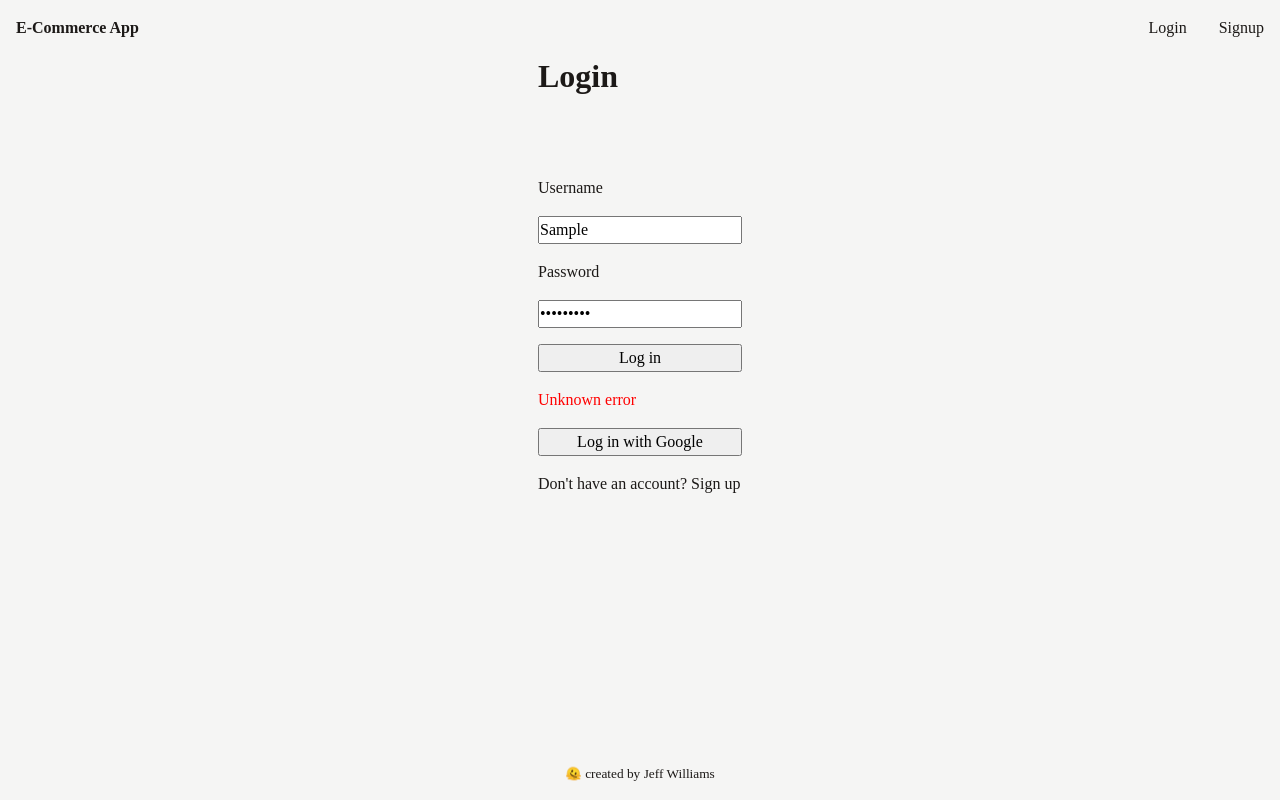
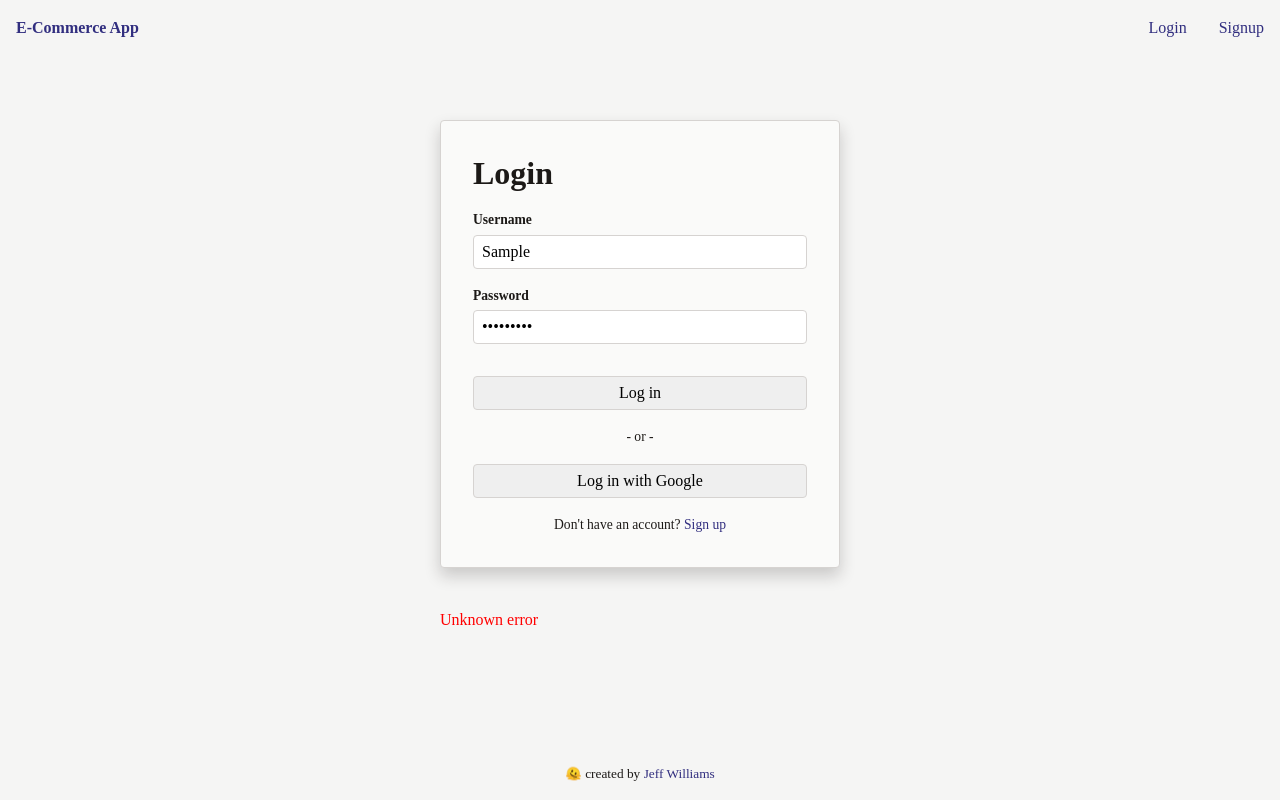
Before and after one commit to orphandeity/ecommerce-app, a React (Vite) app in the folder client/: page /login in a window 1280 px wide. Both pictures are taken after typing "Sample", "Sample123" into the empty fields and a click on the button "Log in". Built offline with nearby package versions, Linux system fonts and the light colour scheme; no server answers; a web font is replaced by a local one.

Commit message:
adds login + signup styles

```diff
--- a/client/src/routes/Login.jsx
+++ b/client/src/routes/Login.jsx
@@ -7,6 +7,8 @@ import {
 } from "react-router-dom";
 import { login } from "../lib/auth";
 import GoogleLogin from "../components/GoogleLogin";
+
+import styles from "../styles/auth.module.css";
 
 export const action =
   (queryClient) =>
@@ -32,45 +34,42 @@ export default function Login() {
 
   let actionData = useActionData();
 
-  const formStyles = {
-    display: "flex",
-    flexDirection: "column",
-    gap: "1rem",
-    marginTop: "4rem",
-  };
-
   return (
-    <div
-      style={{
-        display: "grid",
-        placeItems: "center",
-      }}
-    >
-      <div
-        style={{
-          display: "grid",
-          justifyContent: "center",
-          gap: "1rem",
-        }}
-      >
+    <div className={styles.wrapper}>
+      <div className={styles.card}>
         <h1>Login</h1>
-        <Form method="post" replace style={formStyles}>
-          <label>Username</label>
-          <input name="username" type="text" min={3} max={20} required />
-          <label>Password</label>
-          <input name="password" type="password" pattern="\w{8, 20}" required />
+        <Form method="post" replace className={styles.form}>
+          <div className={styles.inputGroup}>
+            <div className={styles.input}>
+              <label>Username</label>
+              <input name="username" type="text" min={3} max={20} required />
+            </div>
+            <div className={styles.input}>
+              <label>Password</label>
+              <input
+                name="password"
+                type="password"
+                pattern="\w{8, 20}"
+                required
+              />
+            </div>
+          </div>
           <button type="submit" disabled={isLoggingIn}>
             {isLoggingIn ? "Logging in..." : "Log in"}
           </button>
-          {actionData && actionData.error ? (
-            <p style={{ color: "red" }}>{actionData.error}</p>
-          ) : null}
         </Form>
+
+        <p>- or -</p>
+
         <GoogleLogin />
+
         <p>
           Don&apos;t have an account? <Link to="/signup">Sign up</Link>
         </p>
       </div>
+      {actionData && actionData.error ? (
+        <p className={styles.error}>{actionData.error}</p>
+      ) : null}
     </div>
   );
 }
--- a/client/src/routes/Signup.jsx
+++ b/client/src/routes/Signup.jsx
@@ -6,6 +6,8 @@ import {
   redirect,
 } from "react-router-dom";
 import { register } from "../lib/auth";
+
+import styles from "../styles/auth.module.css";
 
 export const action =
   (queryClient) =>
@@ -29,35 +31,32 @@ export default function Signup() {
 
   let actionData = useActionData();
 
-  const formStyles = {
-    display: "flex",
-    flexDirection: "column",
-    gap: "1rem",
-    marginTop: "4rem",
-  };
-
   return (
-    <div
-      style={{ display: "grid", placeItems: "center", gap: "var(--padding)" }}
-    >
-      <Form method="post" replace style={formStyles}>
+    <div className={styles.wrapper}>
+      <div className={styles.card}>
         <h1>Sign up</h1>
-        <label>
-          Username: <input name="username" type="text" />
-        </label>
-        <label>
-          Password: <input name="password" type="password" />
-        </label>
+        <Form method="post" replace className={styles.form}>
+          <div className={styles.inputGroup}>
+            <div className={styles.input}>
+              <label>Username</label>
+              <input name="username" type="text" />
+            </div>
+            <div className={styles.input}>
+              <label>Password:</label>
+              <input name="password" type="password" />
+            </div>
+          </div>
           <button type="submit" disabled={isSigningUp}>
             {isSigningUp ? "Signing up..." : "Sign up"}
           </button>
-        {actionData && actionData.error ? (
-          <p style={{ color: "red" }}>{actionData.error}</p>
-        ) : null}
         </Form>
         <p>
           Already have an account? <Link to="/login">Log in</Link>
         </p>
       </div>
+      {actionData && actionData.error ? (
+        <p className={styles.error}>{actionData.error}</p>
+      ) : null}
+    </div>
   );
 }
--- /dev/null
+++ b/client/src/styles/auth.module.css
@@ -0,0 +1,44 @@
+.wrapper {
+  display: grid;
+  place-content: center;
+}
+
+.card {
+  width: 400px;
+  margin-top: 4rem;
+  padding: 2rem;
+  border: 1px solid var(--border-color);
+  border-radius: var(--border-radius);
+  background-color: var(--background-secondary-color);
+  box-shadow: var(--shadow);
+  display: grid;
+  gap: var(--padding);
+}
+
+.card > p {
+  font-size: var(--font-size-sm);
+  text-align: center;
+}
+
+.form {
+  display: flex;
+  flex-direction: column;
+  gap: 2rem;
+}
+
+.input {
+  display: flex;
+  flex-direction: column;
+  gap: 0.25rem;
+}
+
+.inputGroup {
+  display: flex;
+  flex-direction: column;
+  gap: var(--padding);
+}
+
+.error {
+  margin-top: 2.5rem;
+  color: red;
+}
--- a/client/src/styles/global.css
+++ b/client/src/styles/global.css
@@ -25,6 +25,18 @@
   --color-stone-900-90: hsla(24, 10%, 10%, var(--color-alpha-90));
   --color-stone-950: hsl(20, 14%, 4%);
 
+  --color-indigo-50: hsl(226, 100%, 97%);
+  --color-indigo-100: hsl(226, 100%, 94%);
+  --color-indigo-200: hsl(228, 96%, 89%);
+  --color-indigo-300: hsl(230, 94%, 82%);
+  --color-indigo-400: hsl(234, 89%, 74%);
+  --color-indigo-500: hsl(239, 84%, 67%);
+  --color-indigo-600: hsl(243, 75%, 59%);
+  --color-indigo-700: hsl(245, 58%, 51%);
+  --color-indigo-800: hsl(244, 55%, 41%);
+  --color-indigo-900: hsl(242, 47%, 34%);
+  --color-indigo-950: hsl(244, 47%, 20%);
+
   --background-color: var(--color-stone-100);
   --background-secondary-color: var(--color-stone-50);
   --foreground-color: var(--color-stone-900);
@@ -34,7 +46,9 @@
 
   --font-size-sm: 0.85rem;
 
-  --on-hover-color: var(--color-stone-500);
+  --link-color: var(--color-indigo-900);
+
+  --on-hover-color: var(--color-indigo-600);
 
   --overlay-color: var(--color-stone-900-90);
 
@@ -48,10 +62,22 @@
 }
 
 a {
-  color: var(--foreground-color);
+  color: var(--link-color);
   text-decoration: none;
 
   &:is(:hover, :active) {
     color: var(--on-hover-color);
   }
 }
+
+button,
+input {
+  border-radius: var(--border-radius);
+  border: 1px solid var(--border-color);
+  padding: 0.25rem 0.5rem;
+}
+
+label {
+  font-size: var(--font-size-sm);
+  font-weight: 600;
+}
--- a/package.json
+++ b/package.json
@@ -1,5 +1,5 @@
 {
-  "name": "ecommerce-website",
+  "name": "ecommerce-app",
   "version": "1.0.0",
   "description": "",
   "main": "index.js",
```
Lines whose indentation alone changed are shown as unchanged.
